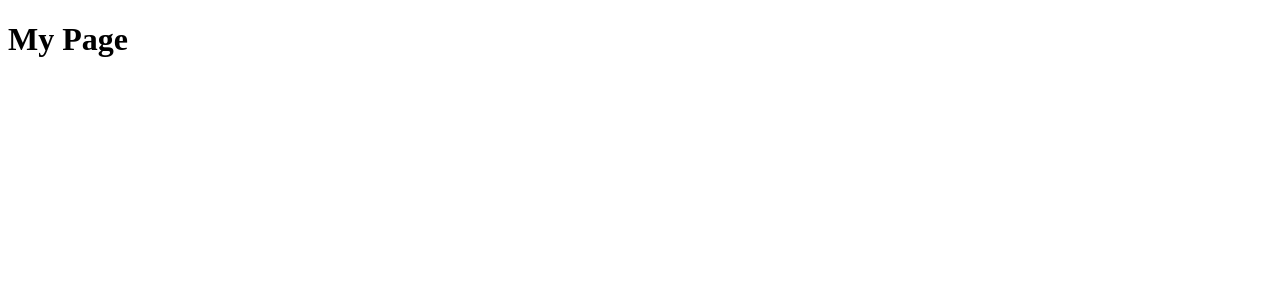
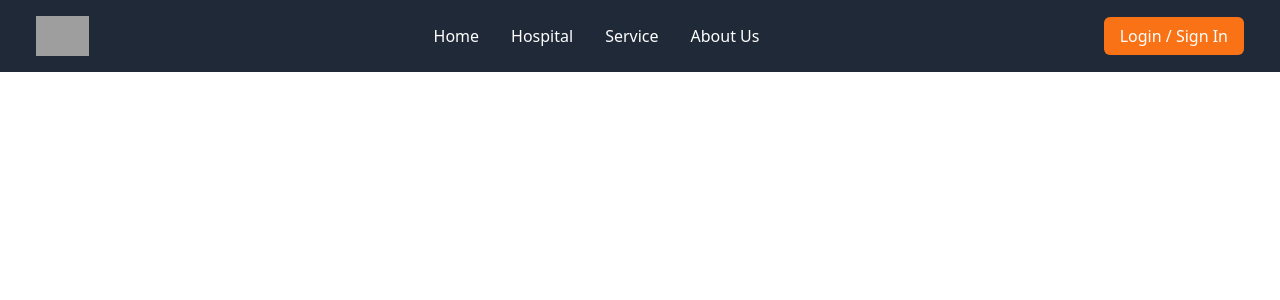
Before and after one commit to Pinti0001/Hospital-Appointment-Management-System, a React (Create React App) app in the folder Frontend/: page / in a window 1280 px wide. Shown: the top 300 px of the page. Built offline with nearby package versions, Linux system fonts and the light colour scheme; grey boxes are pictures that could not be loaded.

Commit message:
added navbar

```diff
--- a/Frontend/src/App.js
+++ b/Frontend/src/App.js
@@ -1,8 +1,13 @@
-import './App.css';
+import {Routes,Route} from "react-router-dom"
+import Navbar from "./components/navbar/Navbar";
+
 
 function App() {
   return (
-    <h1>My Page</h1>
+    <>
+      <Navbar/>
+
+    </>
   );
 }
 
--- /dev/null
+++ b/Frontend/src/components/navbar/Navbar.js
@@ -0,0 +1,76 @@
+import React, { useState } from 'react';
+import { Link } from 'react-router-dom';
+
+const Navbar = () => {
+
+  const [isMenuOpen, setIsMenuOpen] = useState(false);
+
+  const toggleMenu = () => setIsMenuOpen(!isMenuOpen);
+
+  return (
+    <nav className="bg-gray-800 p-4">
+      <div className="max-w-7xl mx-5 flex items-center justify-between ">
+        <div className="flex-shrink-0">
+          <Link to="/">
+            <img src="/logo.png" alt="Logo" className="h-10" />
+          </Link>
+        </div>
+        <div className="hidden sm:flex space-x-8 ">
+          <Link to="/" className="text-white hover:text-orange-400">Home</Link>
+          <Link to="/hospital" className="text-white hover:text-orange-400">Hospital</Link>
+          <Link to="/service" className="text-white hover:text-orange-400">Service</Link>
+          <Link to="/about" className="text-white hover:text-orange-400">About Us</Link>
+        </div>
+        <div className="hidden sm:block">
+          <Link
+            to="/login"
+            className="text-white px-4 py-2 rounded-md bg-orange-500 hover:bg-orange-600"
+          >
+            Login / Sign In
+          </Link>
+        </div>
+
+        {/* Hamburger Button */}
+        <div className="sm:hidden flex items-center">
+          <button
+            onClick={toggleMenu}
+            className="text-white focus:outline-none"
+          >
+            <svg
+              className="w-6 h-6"
+              fill="none"
+              stroke="currentColor"
+              viewBox="0 0 24 24"
+              xmlns="http://www.w3.org/2000/svg"
+            >
+              <path
+                strokeLinecap="round"
+                strokeLinejoin="round"
+                strokeWidth="2"
+                d="M4 6h16M4 12h16M4 18h16"
+              />
+            </svg>
+          </button>
+        </div>
+      </div>
+
+      {/* Mobile Menu */}
+      <div
+        className={`md:hidden ${isMenuOpen ? 'block' : 'hidden'} bg-gray-800 p-4`}
+      >
+        <Link to="/" className="block text-white py-2 hover:text-orange-400">Home</Link>
+        <Link to="/hospital" className="block text-white py-2 hover:text-orange-400">Hospital</Link>
+        <Link to="/service" className="block text-white py-2 hover:text-orange-400">Service</Link>
+        <Link to="/about" className="block text-white py-2 hover:text-orange-400">About Us</Link>
+        <Link
+          to="/login"
+          className="block text-white py-2 px-4 rounded-md bg-orange-500 hover:bg-orange-600"
+        >
+          Login / Sign In
+        </Link>
+      </div>
+    </nav>
+  );
+};
+
+export default Navbar;
--- a/Frontend/src/index.css
+++ b/Frontend/src/index.css
@@ -0,0 +1,3 @@
+@tailwind base;
+@tailwind components;
+@tailwind utilities;
--- a/Frontend/src/index.js
+++ b/Frontend/src/index.js
@@ -3,11 +3,14 @@ import ReactDOM from 'react-dom/client';
 import './index.css';
 import App from './App';
 import reportWebVitals from './reportWebVitals';
+import {BrowserRouter as Router} from "react-router-dom"
 
 const root = ReactDOM.createRoot(document.getElementById('root'));
 root.render(
   <React.StrictMode>
-    <App />
+    <Router>
+      <App />
+    </Router>
   </React.StrictMode>
 );
 
--- a/Frontend/tailwind.config.js
+++ b/Frontend/tailwind.config.js
@@ -0,0 +1,8 @@
+/** @type {import('tailwindcss').Config} */
+module.exports = {
+    content: ["./src/**/*.{html,js}"],
+    theme: {
+      extend: {},
+    },
+    plugins: [],
+  }
```
Also changed, not shown: Frontend/src/components/Navbar.js (deleted, +0 -7 lines).
